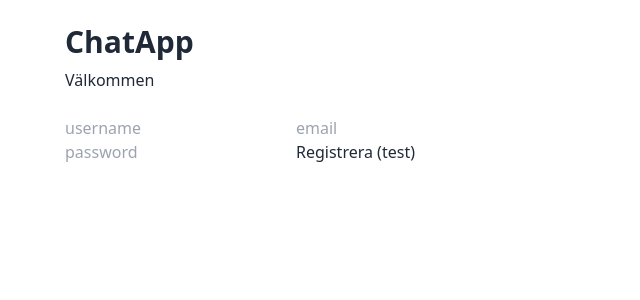
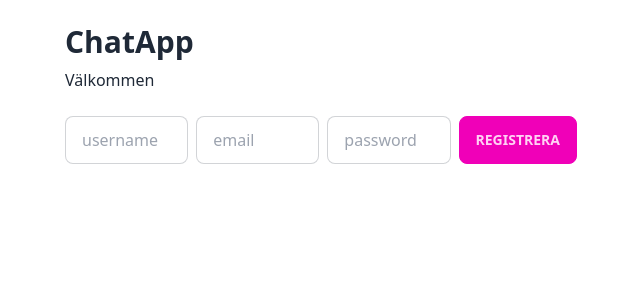
Before and after one commit to mariaMerethe/chatapp, a React (Vite) app: page /register in a window 1280 px wide. Shown: the top 300 px of the page, without its empty margins (319-959 px from the left). Built offline with nearby package versions, Linux system fonts and the light colour scheme; no server answers.

Commit message:
man kan nu registrera användare, och logga in

```diff
--- a/src/App.jsx
+++ b/src/App.jsx
@@ -14,7 +14,7 @@ export default function App() {
         <SideNav>
           <div className="max-w-3xl mx-auto">
             <h1 className="text-3xl font-bold mb-2">ChatApp</h1>
-            <p className="mb-6">Välkommen</p>
+            <p className="mb-6">Prata på</p>
             <Routes>
               <Route path="/" element={<p>Välkommen in</p>} />
               <Route path="*" element={<Navigate to="/" replace />} />
--- a/src/api.js
+++ b/src/api.js
@@ -1,15 +1,16 @@
 const BASE = "https://chatify-api.up.railway.app";
 const withCreds = { credentials: "include" };
 
+//1) hämta CSRF (måste ske med credentials så cookien sätts)
 export async function getCsrf() {
   //Csrf = Cross-Site Request Forgery - CSRF-token är som ett “hemliga handslag” som skickas med varje känslig förfrågan, så servern vet att den kommer från din riktiga frontend och inte från någon annan sida.
-  const res = await fetch(`${BASE}/csrf`, { method: "PATCH", ...withCreds });
+  const res = await fetch(`${BASE}/csrf`, {
+    method: "PATCH",
+    credentials: "include",
+  });
   const data = await res.json();
-  if (!res.ok) throw new Error("CSRF failed");
-
-  // kolla vad vi fick
   console.log("CSRF response:", data);
-  return data.csrfToken;
+  return data.csrfToken; //t.ex. en GUID-sträng
 }
 
 export async function getToken({ username, password, csrfToken }) {
@@ -34,3 +35,26 @@ export async function getToken({ username, password, csrfToken }) {
   if (!token) throw new Error("No token in response");
   return { accessToken: token };
 }
+
+export async function registerUser({
+  username,
+  email,
+  password,
+  avatar,
+  csrfToken,
+}) {
+  const res = await fetch(`${BASE}/auth/register`, {
+    method: "POST",
+    headers: { "Content-Type": "application/json" },
+    credentials: "include", //viktigt för CSRF-cookien
+    body: JSON.stringify({ username, email, password, avatar, csrfToken }),
+  });
+
+  //API svarar 409 vid dublett (username/email) - låt oss bubbla upp texten
+  const data = await res.json().catch(() => ({}));
+  if (!res.ok) {
+    const msg = data?.message || data?.error || "Registration failed";
+    throw new Error(msg);
+  }
+  return data; //t.ex. { id, username, ... }
+}
--- a/src/pages/Register.jsx
+++ b/src/pages/Register.jsx
@@ -1,15 +1,78 @@
+import { useState } from "react";
+import { useNavigate } from "react-router-dom";
+import { getCsrf, registerUser } from "../api";
+
 export default function Register() {
+  const [username, setUsername] = useState("");
+  const [email, setEmail] = useState("");
+  const [password, setPassword] = useState("");
+  const [msg, setMsg] = useState("");
+  const [loading, setLoading] = useState(false);
+
+  const navigate = useNavigate();
+
+  async function handleSubmit(e) {
+    e.preventDefault();
+    setMsg("");
+    setLoading(true);
+
+    try {
+      //1) hämta CSRF-token
+      const csrfToken = await getCsrf();
+
+      //2) kör registrering (avatar valfritt - vi skickar en enkel placeholder)
+      await registerUser({
+        username,
+        email,
+        password,
+        avatar: "https://i.pravatar.cc/150?u=" + encodeURIComponent(username),
+        csrfToken,
+      });
+
+      //3) klar! visa feedback och skicka till login
+      setMsg("Kontot skapades! Skickar dig till inloggningen...");
+      setTimeout(() => navigate("/login", { replace: true }), 800);
+    } catch (err) {
+      //API kan t.ex. svara "Username or email already exists"
+      setMsg(err.message || "Något gick fel vid registrering.");
+      console.error(err);
+    } finally {
+      setLoading(false);
+    }
+  }
+
   return (
-    <form
-      onSubmit={(e) => {
-        e.preventDefault();
-        alert("Register (test)");
-      }}
-    >
-      <input placeholder="username" />
-      <input placeholder="email" />
-      <input placeholder="password" type="password" />
-      <button type="submit">Registrera (test)</button>
+    <form onSubmit={handleSubmit} className="space-x-2 space-y-2">
+      <div className="flex gap-2">
+        <input
+          className="input input-bordered w-full max-w-xs"
+          placeholder="username"
+          value={username}
+          onChange={(e) => setUsername(e.target.value)}
+          required
+        />
+        <input
+          className="input input-bordered w-full max-w-xs"
+          placeholder="email"
+          type="email"
+          value={email}
+          onChange={(e) => setEmail(e.target.value)}
+          required
+        />
+        <input
+          className="input input-bordered w-full max-w-xs"
+          placeholder="password"
+          type="password"
+          value={password}
+          onChange={(e) => setPassword(e.target.value)}
+          required
+        />
+        <button className="btn btn-secondary" type="submit" disabled={loading}>
+          {loading ? "Registrerar..." : "Registrera"}
+        </button>
+      </div>
+
+      {msg && <p className="text-sm opacity-80">{msg}</p>}
     </form>
   );
 }
```
